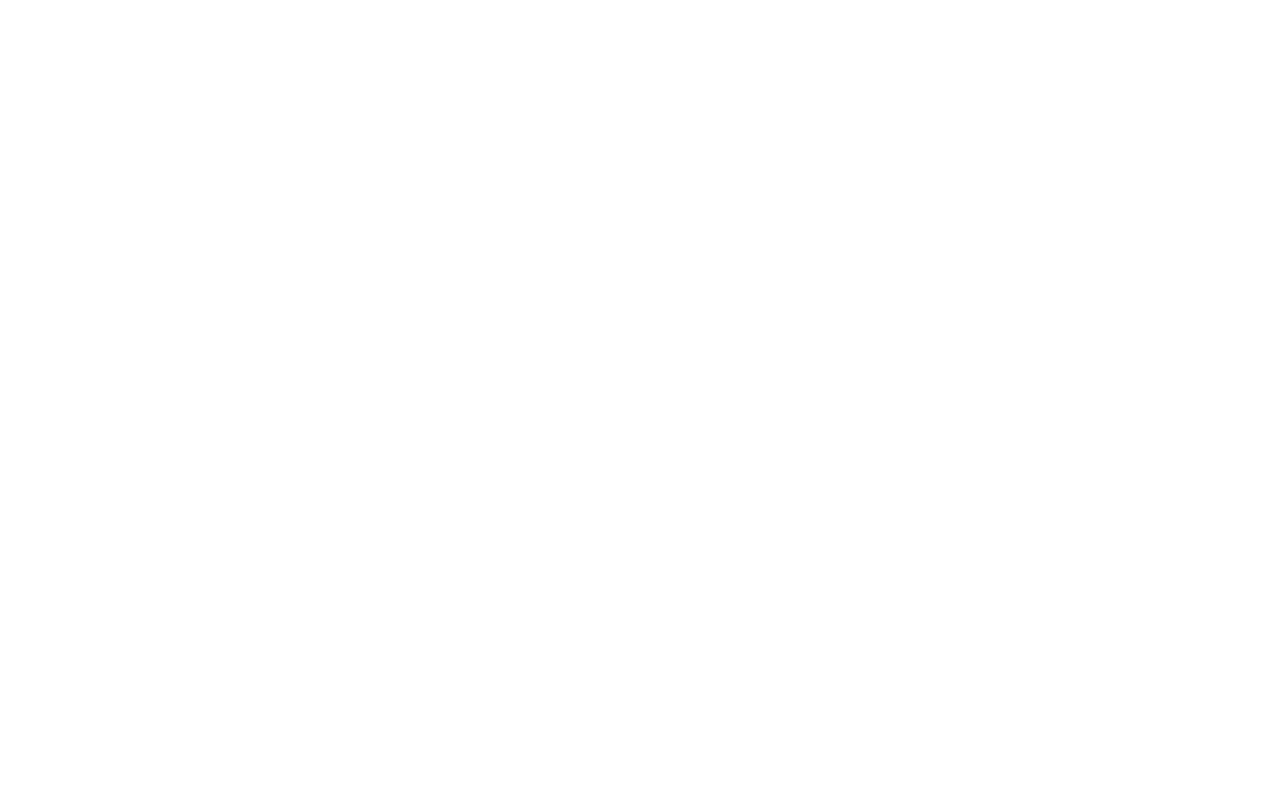
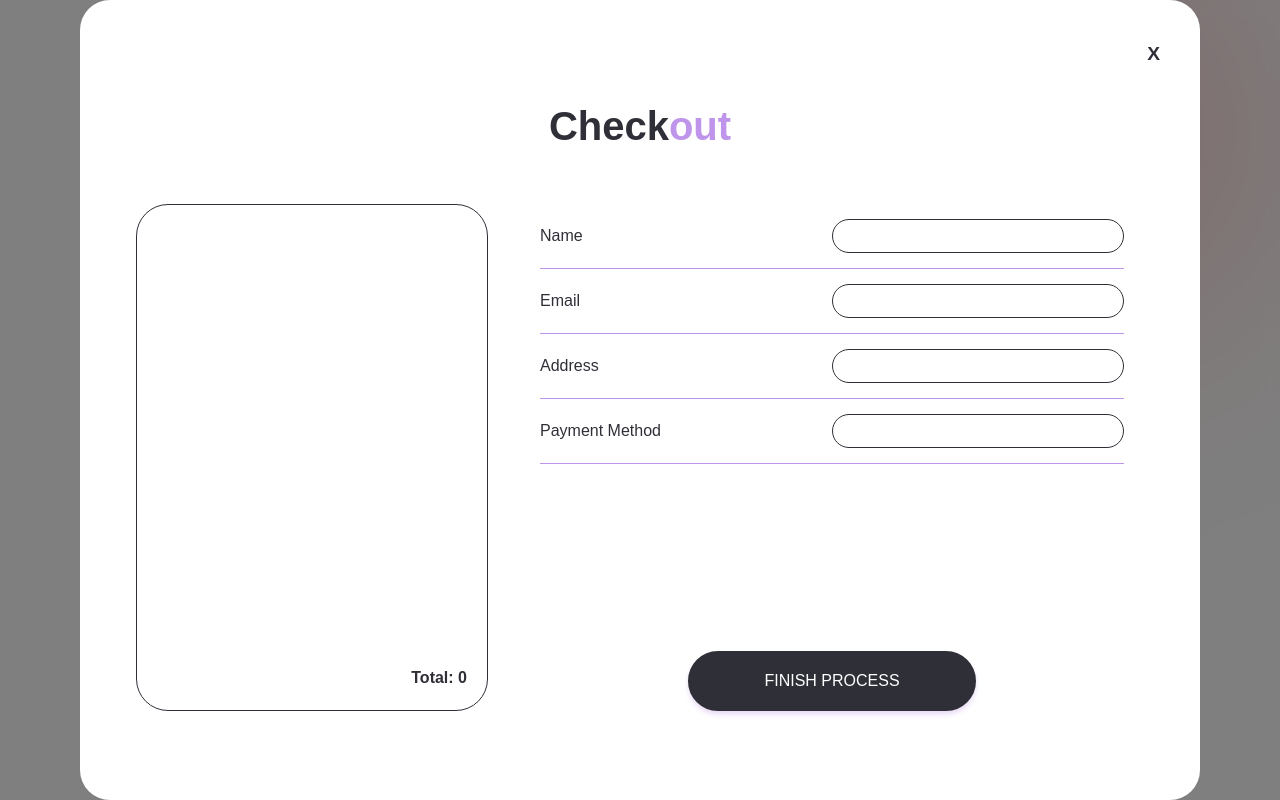
Before and after one commit to dannxvc/ecommerce-jewelry, a React (Create React App) app: page /checkout in a window 1280 px wide. Before the commit this address had no page. Shown: the top 800 px of the page. Built offline with nearby package versions, Linux system fonts and the light colour scheme.

Commit message:
Add Checkout page with client data form and Update shop services with add client data

```diff
--- a/src/App.js
+++ b/src/App.js
@@ -4,6 +4,7 @@
 import { Route, Routes } from 'react-router-dom';
 import Products from './pages/Products';
 import Cart from './pages/Cart';
+import Checkout from './pages/Checkout';
 import { ShopProvider } from './services/ShopContext';
 function App() {
   return (
@@ -11,6 +12,7 @@
       <Routes>
         <Route path='/' element={<Home/>}>
           <Route path='/cart' element={<Cart/>}/>
+          <Route path='/checkout' element={<Checkout/>}/>
         </Route>
         <Route path='/products' element={<Products/>}/>
       </Routes>
--- a/src/components/Button.css
+++ b/src/components/Button.css
@@ -1,5 +1,5 @@
 .btn{
-    @apply text-sm p-2 border-2 border-solid rounded-full border-black shadow-md shadow-purple-light transition ease-in-out;
+    @apply text-sm p-2 border-2 border-solid rounded-full border-black shadow-md shadow-purple-light transition ease-in-out text-center;
 }
 .btn_black{
     @apply max-w-[18rem] w-[80%] p-4 bg-black text-white m-auto;
--- a/src/components/Modal.js
+++ b/src/components/Modal.js
@@ -1,10 +1,10 @@
 import { Link } from 'react-router-dom';
 import styles from './Modal.module.css';
-function Modal({children}) {
+function Modal({children,title,title_purple}) {
     return (
     <div className={styles.container}>
         <div className={styles.modal}>
-            <h2 className={styles.title}>Shopping <span className='text-purple'>Cart</span></h2>
+            <h2 className={styles.title}>{title}<span className='text-purple'>{title_purple}</span></h2>
             <Link className={styles.close} to='/'><p>X</p></Link>
             {children}
         </div>
--- a/src/pages/Cart/CartItem.css
+++ b/src/pages/Cart/CartItem.css
@@ -1,5 +1,8 @@
 .cart_item{
-    @apply grid grid-cols-4 text-center py-1;
+    @apply grid grid-cols-4 text-left py-1;
+}
+.cart_item_checkout{
+    @apply grid-cols-3;
 }
 .cart_trash{
     @apply h-7 w-auto;
--- a/src/pages/Cart/CartItem.js
+++ b/src/pages/Cart/CartItem.js
@@ -1,7 +1,7 @@
 import { useEffect, useState } from 'react';
 import useShop from '../../services/ShopContext';
 import './CartItem.css';
-function CartItem({img,name,price}) {
+function CartItem({checkout,img,name,price}) {
     const { products, addToCart, removeFromCart} = useShop();
     const [isInCart, setIsInCart] = useState(false);
 
@@ -26,19 +26,19 @@
 
     return (
         <>
-            <li className="cart_item">
+            <li className={`cart_item ${checkout==="true"&&"cart_item_checkout"}`}>
                 <div className='cart-item-center'>
                     <img src={img} className="cart_product_icon" alt={name}/>
                 </div>
                 <div className='cart-item-left cart-item-description'>{name}</div>
                 <div className='cart-item-center cart-item-description'>PEN {price}</div>
-                <div className='cart-item-center cart-item-description'>
+                {checkout==="false"&&<div className='cart-item-center cart-item-description'>
                     <button onClick={handleClick}>
-                        <svg class="icon" id="Flat" xmlns="http://www.w3.org/2000/svg" viewBox="0 0 256 256">
+                        <svg className="icon" id="Flat" xmlns="http://www.w3.org/2000/svg" viewBox="0 0 256 256">
                             <path fill="#F27D85" d="M127.99951,26.00012a102,102,0,1,0,102,102A102.1153,102.1153,0,0,0,127.99951,26.00012Zm0,192a90,90,0,1,1,90-90A90.10218,90.10218,0,0,1,127.99951,218.00012ZM164.2417,100.2428l-27.75732,27.75732,27.75732,27.75733a5.99971,5.99971,0,1,1-8.48438,8.48535L127.99951,136.485,100.2417,164.2428a5.99971,5.99971,0,0,1-8.48438-8.48535l27.75733-27.75733L91.75732,100.2428a5.99971,5.99971,0,1,1,8.48438-8.48535l27.75781,27.75781,27.75781-27.75781a5.99971,5.99971,0,0,1,8.48438,8.48535Z"/>
                         </svg>
                     </button>
-                </div>
+                </div>}
             </li>
             <hr className='border-purple'/>
         </>
--- a/src/pages/Cart/index.js
+++ b/src/pages/Cart/index.js
@@ -8,17 +8,20 @@
 function Cart() {
     const { products, total } = useShop();
     return (
-        <Modal>
-            {total==0?
+        <Modal
+            title="Shopping "
+            title_purple="Cart"
+        >
+            {total===0?
             <div className="flex flex-col items-center justify-center h-[70%]">
                 <div className="flex items-center justify-center">
                     <img src={EmptyCart} className={styles.cart_empty_icon} alt="Empty Cart"/>
                     <h3 className={styles.cart_empty_description}>Your cart is empty.</h3>
                 </div>
-                <Link to={"/products"}>
+                <Link to={"/products"} className="w-full mx-auto flex">
                     <Button
                         text={"Go to Products"}
-                        classBtn={"btn_black w-full"}
+                        classBtn={"btn_black"}
                     />
                 </Link>
             </div>
@@ -32,6 +35,7 @@
                             name={product.name}
                             img={product.img}
                             price={product.price}
+                            checkout={"false"}
                         />
                     )
                 }
@@ -40,10 +44,12 @@
 
                 <div className={styles.cart_total_container}>
                     <p className={styles.cart_total}>Total: {total}</p>
-                    <Button
-                        text={"CHECKOUT"}
-                        classBtn={"btn_black"}
-                    />
+                    <Link to="/checkout" className="w-full mx-auto flex">
+                        <Button
+                            text={"CHECKOUT"}
+                            classBtn={"btn_black"}
+                        />
+                    </Link>
                 </div>
             </>
             }
--- /dev/null
+++ b/src/pages/Checkout/Checkout.module.css
@@ -0,0 +1,24 @@
+.checkout_container{
+    @apply flex mx-auto w-[90%] h-[100%] mt-12 gap-[2rem];
+}
+.checkout_list{
+    @apply relative max-w-[22rem] w-[80%] h-[85%] overflow-scroll border rounded-[2rem] p-2;
+}
+.checkout_client_data{
+    @apply w-[100%];
+}
+.cart_total_container{
+    @apply flex flex-col p-10 items-center gap-5;
+}
+.cart_total{
+    @apply font-bold absolute bottom-5 right-5;
+}
+.cart_empty_icon{
+    @apply h-auto w-[20%] max-w-[15rem];
+}
+.cart_empty_description{
+    @apply text-[1.2rem];
+}
+.form_client_data{
+    @apply h-[75%];
+}
--- /dev/null
+++ b/src/pages/Checkout/CheckoutInput.js
@@ -0,0 +1,14 @@
+import styles from "./CheckoutInput.module.css";
+function CheckoutInput({value,name,onChange}) {
+    return (
+        <div className={styles.general_container}>
+            <div className={styles.input_container}>
+                <label htmlFor={name}>{name}</label>
+                <input className={styles.input} id={name} value={value} onChange={onChange}/>
+            </div>
+            <hr className={styles.input_separator}/>
+        </div>
+     );
+}
+
+export default CheckoutInput;
--- /dev/null
+++ b/src/pages/Checkout/CheckoutInput.module.css
@@ -0,0 +1,12 @@
+.general_container{
+    @apply px-5;
+}
+.input_container{
+    @apply grid grid-flow-col auto-cols-fr h-16 items-center;
+}
+.input_separator{
+    @apply border-purple;
+}
+.input{
+    @apply border border-black rounded-full p-1 pl-3 text-purple;
+}
--- /dev/null
+++ b/src/pages/Checkout/index.js
@@ -0,0 +1,87 @@
+import styles from "./Checkout.module.css";
+import Modal from "../../components/Modal";
+import CartItem from "../Cart/CartItem";
+import Button from "../../components/Button";
+import useShop from "../../services/ShopContext";
+import { Link } from "react-router-dom";
+import CheckoutInput from "./CheckoutInput";
+import { useState } from "react";
+function Checkout() {
+    const { products, total, addClientData } = useShop();
+    const [form, setForm] = useState({
+        name:"",
+        email:"",
+        address:"",
+        paymentmethod:"",
+    });
+    const {name,email,address,paymentmethod}=form;
+
+    const onChange = (e, prop)=>{
+        setForm(state =>({...state, [prop]:e.target.value}));
+    }
+    const handleClick = () => {
+        const clientData = form;
+        addClientData(clientData);
+    };
+
+    return (
+        <Modal
+            title="Check"
+            title_purple="out"
+        >
+            <div className={styles.checkout_container}>
+                 <ul className={styles.checkout_list}>
+                    {
+                        products.map((product,index)=>
+                            <CartItem
+                                key={index}
+                                name={product.name}
+                                img={product.img}
+                                price={product.price}
+                                checkout={"true"}
+                            />
+                        )
+                    }
+                    <p className={styles.cart_total}>Total: {total}</p>
+                </ul>
+                <div className={styles.checkout_client_data}>
+                    <form className={styles.form_client_data}>
+                        <CheckoutInput
+                            name="Name"
+                            value={name}
+                            onChange={e=>onChange(e,'name')}
+                        />
+                        <CheckoutInput
+                            name="Email"
+                            value={email}
+                            onChange={e=>onChange(e,'email')}
+                        />
+                        <CheckoutInput
+                            name="Address"
+                            value={address}
+                            onChange={e=>onChange(e,'address')}
+                        />
+                        <CheckoutInput
+                            name="Payment Method"
+                            value={paymentmethod}
+                            onChange={e=>onChange(e,'paymentmethod')}
+                        />
+                    </form>
+                    <Link to="/cart" className="w-full mx-auto flex">
+                        <Button
+                            text={"FINISH PROCESS"}
+                            classBtn={"btn_black"}
+                            onClick={handleClick}
+                        />
+                    </Link>
+                </div>
+            </div>
+
+
+
+
+        </Modal>
+     );
+}
+
+export default Checkout;
--- a/src/services/ShopContext.js
+++ b/src/services/ShopContext.js
@@ -42,11 +42,23 @@
         });
     };
 
+    const addClientData = (client) => {
+        // state.client = ...client;
+
+        dispatch ({
+            type: "ADD_CLIENT_DATA",
+            payload:{
+                client: {...client}
+            }
+        });
+    };
+
     const value = {
         total: state.total,
         products: state.products,
         addToCart,
-        removeFromCart
+        removeFromCart,
+        addClientData
     }
 
     return <ShopContext.Provider value={value}>{children}</ShopContext.Provider>
--- a/src/services/shopReducer.js
+++ b/src/services/shopReducer.js
@@ -1,6 +1,7 @@
 export const initialState = {
     total: 0,
-    products:[]
+    products:[],
+    client:{}
 };
 
 const shopReducer = (state, action) => {
@@ -24,6 +25,12 @@
                 ...state,
                 total:payload.total
             };
+        case "ADD_CLIENT_DATA":
+            console.log("ADD_CLIENT_DATA", payload)
+            return{
+                ...state,
+                client:payload.client
+            };
         default:
             throw new Error();
     };
```
